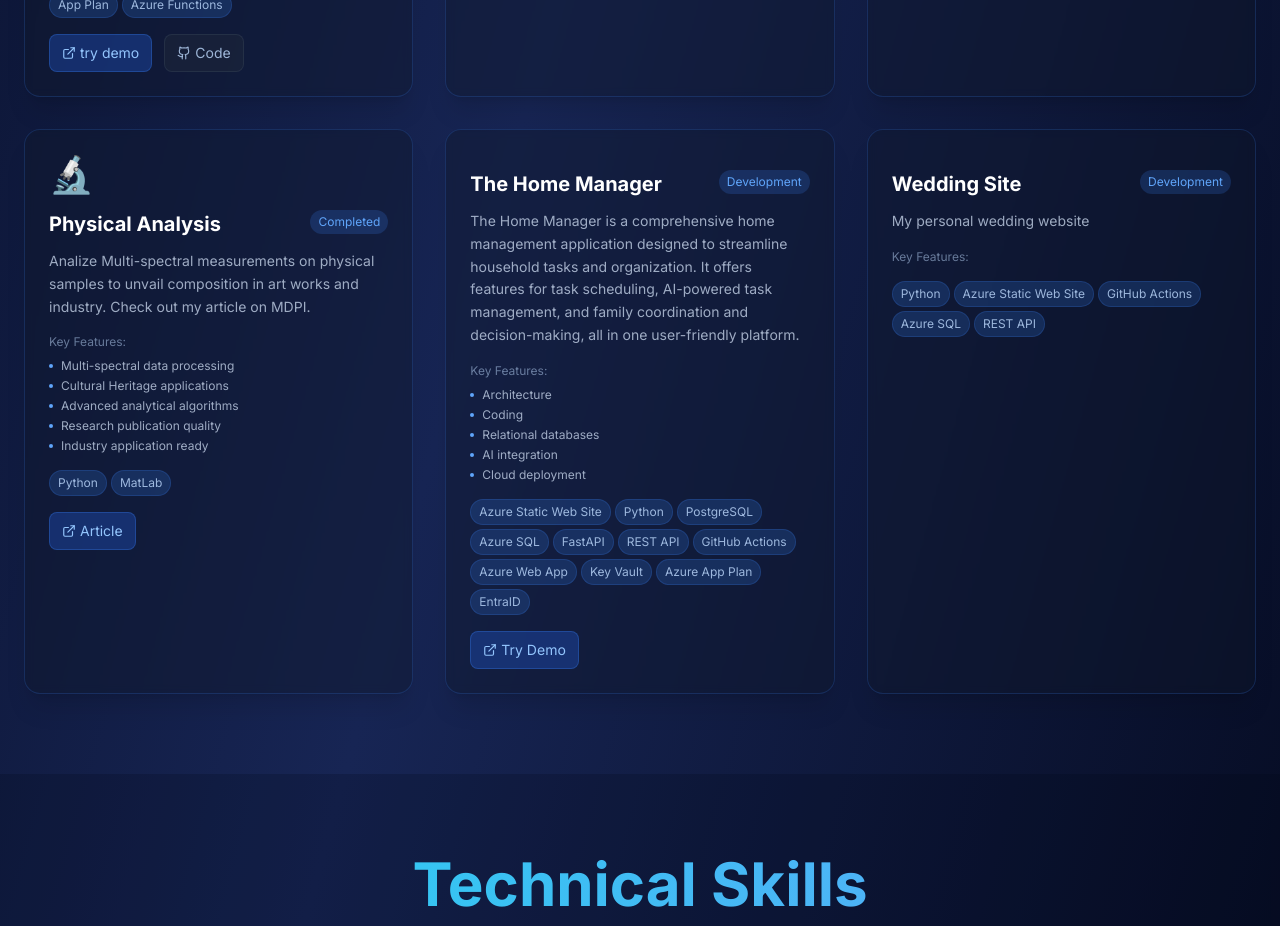
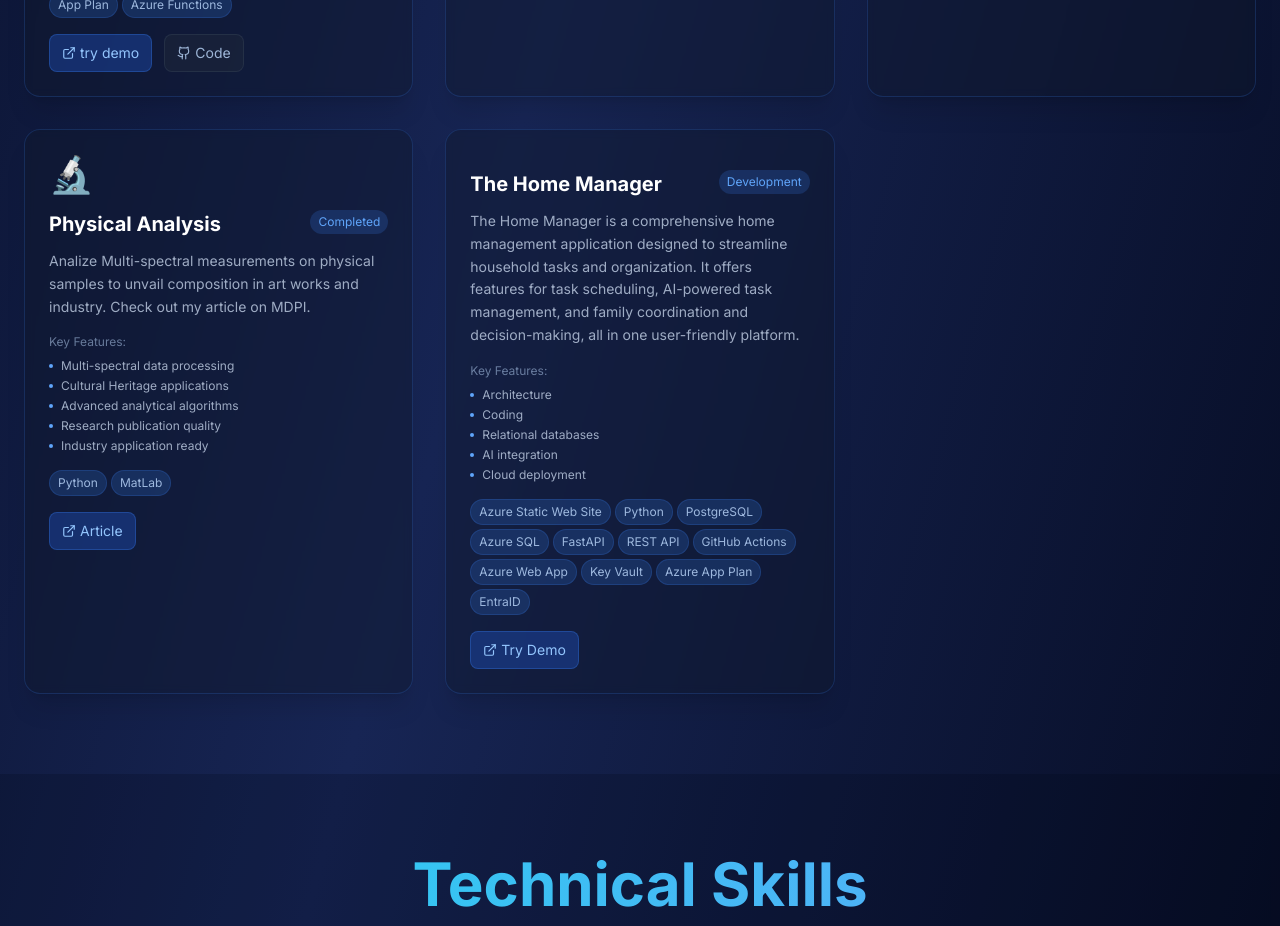
Before and after one commit to RicZit/PortfolioHomePage, a React (Create React App) app: page / in a window 1280 px wide. Shown: the part 2680-3606 px from the top of the page. Built offline with nearby package versions, Linux system fonts and the light colour scheme.

Commit message:
removed wedding site

```diff
--- a/src/App.jsx
+++ b/src/App.jsx
@@ -332,21 +332,6 @@ const App = () => {
       showButtons : {live: true, github: false},
       liveButtonText: 'Try Demo',
       liveUrl: 'https://ashy-plant-0ce390d03.7.azurestaticapps.net/',
-    },
-    {
-      id: 'weddingsite',
-      title: 'Wedding Site',
-      description: 'My personal wedding website',
-      technologies: ['Python','Azure Static Web Site', 'GitHub Actions', 'Azure SQL', 'REST API'],
-      liveUrl: '',
-      image: '',
-      image_type: 'str',
-      status: 'Development',
-      category: 'Events planning',
-      highlights: [
-      ],
-      showButtons : {live: false, github: false},
-      liveButtonText: 'try demo'
     },
   ];
 
```
